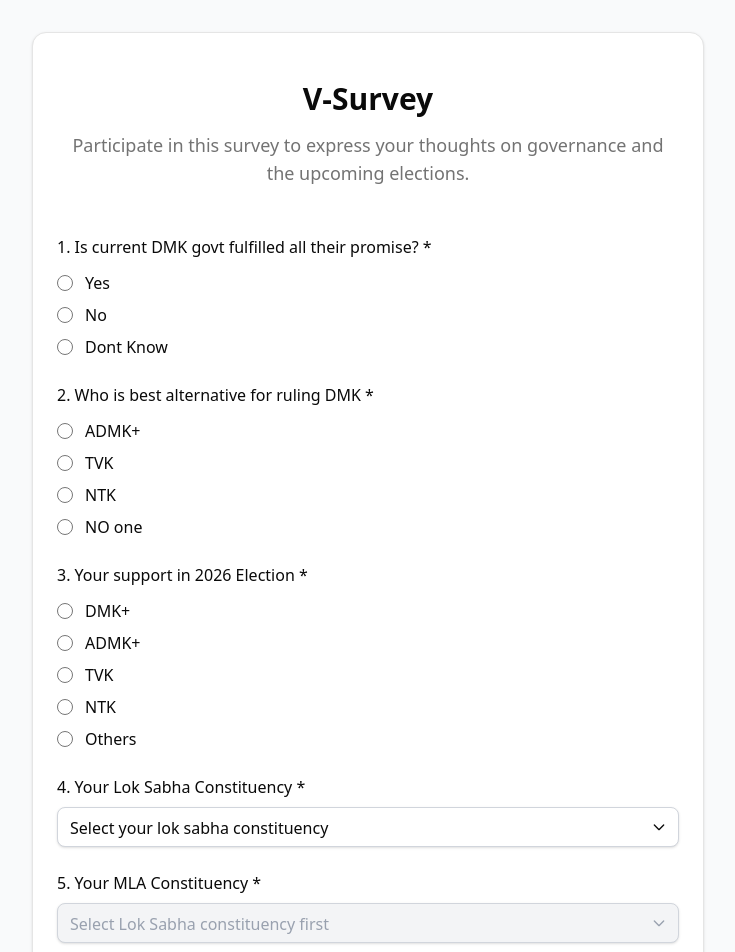
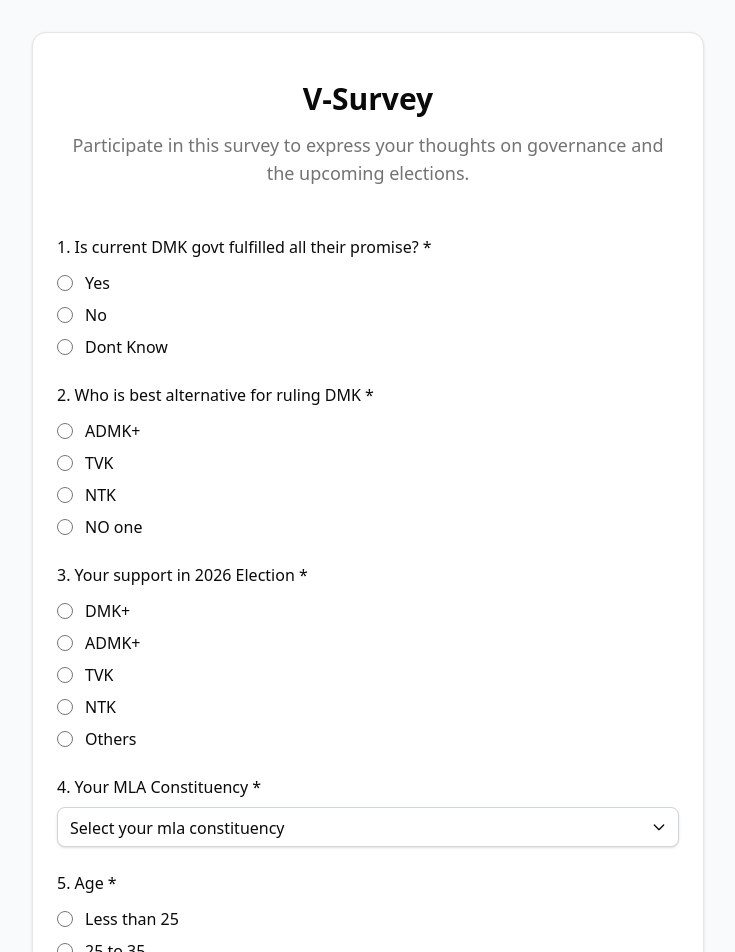
Before and after one commit to KarthikRajS32/Survey, a React (Vite) app: page / in a window 1280 px wide. Shown: the top 952 px of the page, without its empty margins (272-1007 px from the left). Built offline with nearby package versions, Linux system fonts and the light colour scheme.

Commit message:
remove lok sabha constituency

```diff
--- a/src/components/Survey.jsx
+++ b/src/components/Survey.jsx
@@ -22,7 +22,6 @@
     dmkPromises: "",
     bestAlternative: "",
     support2026: "",
-    lokSabhaConstituency: "",
     mlaConstituency: "",
     age: "",
     sex: "",
@@ -39,8 +38,6 @@
   const [isSubmitted, setIsSubmitted] = useState(false);
   const [showToast, setShowToast] = useState(false);
   const [toastMessage, setToastMessage] = useState("");
-  const [lokSabhaSearch, setLokSabhaSearch] = useState("");
-  const [isLokSabhaOpen, setIsLokSabhaOpen] = useState(false);
   const [mlaSearch, setMlaSearch] = useState("");
   const [isMlaOpen, setIsMlaOpen] = useState(false);
 
@@ -399,7 +396,40 @@
     ],
   };
 
-  const allAssemblyConstituencies = Object.values(lokSabhaToMlaMapping).flat();
+  const allAssemblyConstituencies = [
+    'Alangulam', 'Alandur', 'Alanganallur', 'Alathur', 'Ambur', 'Anavatti', 'Andipatti', 'Anna Nagar',
+    'Annur', 'Arakkonam', 'Arani', 'Aranthangi', 'Arcot', 'Ariyalur', 'Aruppukkottai', 'Attur',
+    'Avanashi', 'Avadi', 'Bargur', 'Bhavani', 'Bodinayakanur', 'Bhuvanagiri', 'Budalur', 'Chepauk-Thiruvallikeni',
+    'Cheranmahadevi', 'Chennai Central', 'Chennai North', 'Chennai South', 'Chengalpattu', 'Cheyyar', 'Chidambaram',
+    'Chinnasalem', 'Colachel', 'Coimbatore North', 'Coimbatore South', 'Coonoor', 'Cuddalore', 'Cumbum',
+    'Devakottai', 'Dharmapuri', 'Dharapuram', 'Dindigul', 'Dr. Radhakrishnan Nagar', 'Edappadi', 'Egmore',
+    'Erode East', 'Erode West', 'Gangavalli', 'Gandharvakottai', 'Gingee', 'Gobichettipalayam', 'Gudalur', 'Gudiyatham',
+    'Gummidipoondi', 'Harbour', 'Harur', 'Hosur', 'Jayankondam', 'Jolarpet', 'Kadaladi', 'Kadayanallur',
+    'Kallakurichi', 'Kalasapakkam', 'Kalkulam', 'Kancheepuram', 'Kangeyam', 'Kanniyakumari', 'Karaikudi',
+    'Karur', 'Katpadi', 'Kattumannarkoil', 'Kavundampalayam', 'Kilpennathur', 'Kilvelur', 'Kinathukadavu',
+    'Kodumudi', 'Komarapalayam', 'Kotagiri', 'Kovilpatti', 'Krishnagiri', 'Krishnarayapuram', 'Kulithalai',
+    'Kumbakonam', 'Kundrathur', 'Kunnam', 'Kurinjipadi', 'Lalgudi', 'Madathukulam', 'Madurai Central',
+    'Madurai East', 'Madurai North', 'Madurai South', 'Madurai West', 'Maduravoyal', 'Manamadurai', 'Manachanallur',
+    'Manapparai', 'Mandapam', 'Mannargudi', 'Mayiladuthurai', 'Melur', 'Mettupalayam', 'Mettur', 'Modakurichi',
+    'Mudukulathur', 'Musiri', 'Mylapore', 'Nagercoil', 'Nagapattinam', 'Namakkal', 'Nanguneri', 'Nannilam',
+    'Natham', 'Neyveli', 'Nilakottai', 'Oddanchatram', 'Omalur', 'Orathanadu', 'Ottapidaram', 'Padmanabhapuram',
+    'Palacode', 'Palacurichi', 'Palani', 'Palayamkottai', 'Palladam', 'Pallathur', 'Pallavaram', 'Panruti',
+    'Papanasam', 'Paramakudi', 'Pennagaram', 'Perambalur', 'Perambur', 'Peranamallur', 'Periyakulam', 'Perundurai',
+    'Pollachi', 'Polur', 'Ponneri', 'Poonamallee', 'Pudukkottai', 'Purasawalkam', 'Radhapuram', 'Rajapalayam',
+    'Ramachandrapuram', 'Ramanathapuram', 'Rameswaram', 'Ranipet', 'Rasipuram', 'Rishivandinam', 'Royapuram',
+    'Saidapet', 'Salem North', 'Salem South', 'Salem West', 'Sankarankoil', 'Sankarapuram', 'Sankari',
+    'Sathankulam', 'Sattur', 'Sengottai', 'Senthamangalam', 'Shenkottai', 'Sholavandan', 'Sholinganallur',
+    'Sholinghur', 'Singanallur', 'Sirkali', 'Sirkazhi', 'Sivaganga', 'Sivakasi', 'Sriperumbudur', 'Srirangam',
+    'Srivaikuntam', 'St. Thomas Mount', 'Sulur', 'Tambaram', 'Tenkasi', 'Tharangambadi', 'Thanjavur', 'Theni',
+    'Thirumangalam', 'Thirumayam', 'Thirupparankundram', 'Thiruthuraipoondi', 'Thirukkuvalai', 'Thiruvarur',
+    'Thiruvidaimarudur', 'Thiruvonam', 'Thoothukudi', 'Thousand Lights', 'Tindivanam', 'Tiruchendur',
+    'Tiruchengode', 'Tiruchirappalli East', 'Tiruchirappalli West', 'Tirukoilur', 'Tirunelveli', 'Tirupathur',
+    'Tiruppur North', 'Tiruppur South', 'Tiruttani', 'Tiruvallur', 'Tiruvannamalai', 'Tiruverumbur', 'Tittagudi',
+    'Udayarpalayam', 'Udumalaipettai', 'Udhagamandalam', 'Ulundurpet', 'Usilampatti', 'Uthangarai', 'Uthiramerur',
+    'Uthamapalayam', 'Valparai', 'Vandavasi', 'Vaniyambadi', 'Vanur', 'Vedaranyam', 'Velachery', 'Vellore',
+    'Veppanahalli', 'Veerapandi', 'Veppanthattai', 'Vilavancode', 'Vilathikulam', 'Villivakkam', 'Viluppuram',
+    'Viralimalai', 'Virudhachalam', 'Virudhunagar', 'Vridhachalam', 'Walajapet', 'Yercaud'
+  ];
 
   useEffect(() => {
     const submitted = localStorage.getItem("surveySubmitted");
@@ -411,9 +441,7 @@
   useEffect(() => {
     const handleClickOutside = (event) => {
       if (!event.target.closest(".searchable-dropdown")) {
-        setIsLokSabhaOpen(false);
         setIsMlaOpen(false);
-        setLokSabhaSearch("");
         setMlaSearch("");
       }
     };
@@ -422,14 +450,7 @@
   }, []);
 
   const handleInputChange = (name, value) => {
-    setFormData((prev) => {
-      const newData = { ...prev, [name]: value };
-      // Reset MLA constituency when Lok Sabha constituency changes
-      if (name === "lokSabhaConstituency") {
-        newData.mlaConstituency = "";
-      }
-      return newData;
-    });
+    setFormData((prev) => ({ ...prev, [name]: value }));
   };
 
   const questions = [
@@ -455,21 +476,11 @@
       options: ["DMK+", "ADMK+", "TVK", "NTK", "Others"],
     },
     {
-      id: "lokSabhaConstituency",
-      label: "Your Lok Sabha Constituency",
-      type: "searchable-select",
-      required: true,
-      options: lokSabhaConstituencies,
-    },
-    {
       id: "mlaConstituency",
       label: "Your MLA Constituency",
       type: "searchable-select",
       required: true,
-      options: formData.lokSabhaConstituency
-        ? lokSabhaToMlaMapping[formData.lokSabhaConstituency] || []
-        : [],
-      disabled: !formData.lokSabhaConstituency,
+      options: allAssemblyConstituencies,
     },
     {
       id: "age",
@@ -635,10 +646,9 @@
     }
 
     if (type === "searchable-select") {
-      const isLokSabha = id === "lokSabhaConstituency";
-      const isDisabled = question.disabled;
-      const isOpen = isLokSabha ? isLokSabhaOpen : isMlaOpen;
-      const setOpen = isLokSabha ? setIsLokSabhaOpen : setIsMlaOpen;
+      const filteredOptions = options.filter(option =>
+        option.toLowerCase().includes(mlaSearch.toLowerCase())
+      );
 
       return (
         <div key={id} className="space-y-2 relative searchable-dropdown">
@@ -648,18 +658,10 @@
           <div className="relative">
             <button
               type="button"
-              onClick={() => !isDisabled && setOpen(!isOpen)}
-              disabled={isDisabled}
-              className={`w-full h-10 px-3 py-2 text-left border border-gray-300 rounded-md shadow-sm text-sm sm:text-base focus:outline-none ${
-                isDisabled
-                  ? "bg-gray-100 text-gray-400 cursor-not-allowed"
-                  : "bg-white focus:ring-2 focus:ring-blue-500 focus:border-blue-500"
-              }`}
+              onClick={() => setIsMlaOpen(!isMlaOpen)}
+              className="w-full h-10 px-3 py-2 text-left bg-white border border-gray-300 rounded-md shadow-sm text-sm sm:text-base focus:outline-none focus:ring-2 focus:ring-blue-500 focus:border-blue-500"
             >
-              {formData[id] ||
-                (isDisabled
-                  ? "Select Lok Sabha constituency first"
-                  : `Select ${label.toLowerCase()}`)}
+              {formData[id] || `Select ${label.toLowerCase()}`}
               <svg
                 className="absolute right-3 top-3 w-4 h-4"
                 fill="none"
@@ -675,17 +677,28 @@
               </svg>
             </button>
 
-            {isOpen && !isDisabled && (
+            {isMlaOpen && (
               <div className="absolute z-50 w-full mt-1 bg-white border border-gray-300 rounded-md shadow-lg max-h-60 overflow-hidden">
+                <div className="p-2 border-b">
+                  <Input
+                    type="text"
+                    placeholder="Search constituencies..."
+                    value={mlaSearch}
+                    onChange={(e) => setMlaSearch(e.target.value)}
+                    className="w-full h-8 text-sm"
+                    autoFocus
+                  />
+                </div>
                 <div className="max-h-48 overflow-y-auto">
-                  {options.length > 0 ? (
-                    options.map((option) => (
+                  {filteredOptions.length > 0 ? (
+                    filteredOptions.map((option) => (
                       <button
                         key={option}
                         type="button"
                         onClick={() => {
                           handleInputChange(id, option);
-                          setOpen(false);
+                          setIsMlaOpen(false);
+                          setMlaSearch("");
                         }}
                         className="w-full px-3 py-2 text-left text-sm sm:text-base hover:bg-gray-100 focus:bg-gray-100 focus:outline-none"
                       >
@@ -694,9 +707,7 @@
                     ))
                   ) : (
                     <div className="px-3 py-2 text-sm text-gray-500">
-                      {isDisabled
-                        ? "Select Lok Sabha constituency first"
-                        : "No constituencies found"}
+                      No constituencies found
                     </div>
                   )}
                 </div>
```
